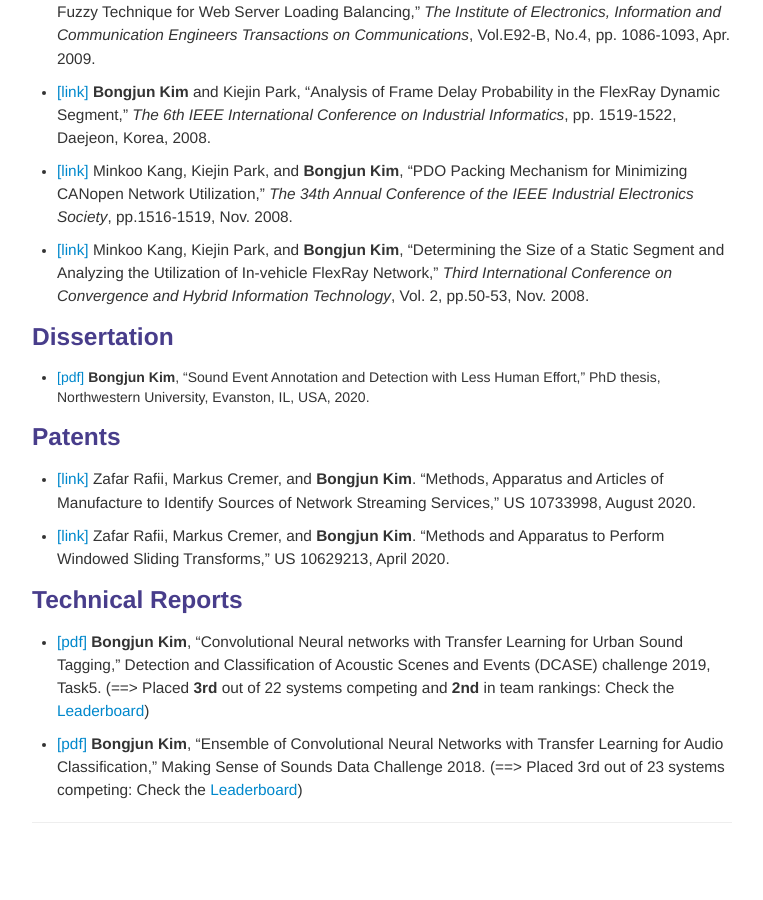
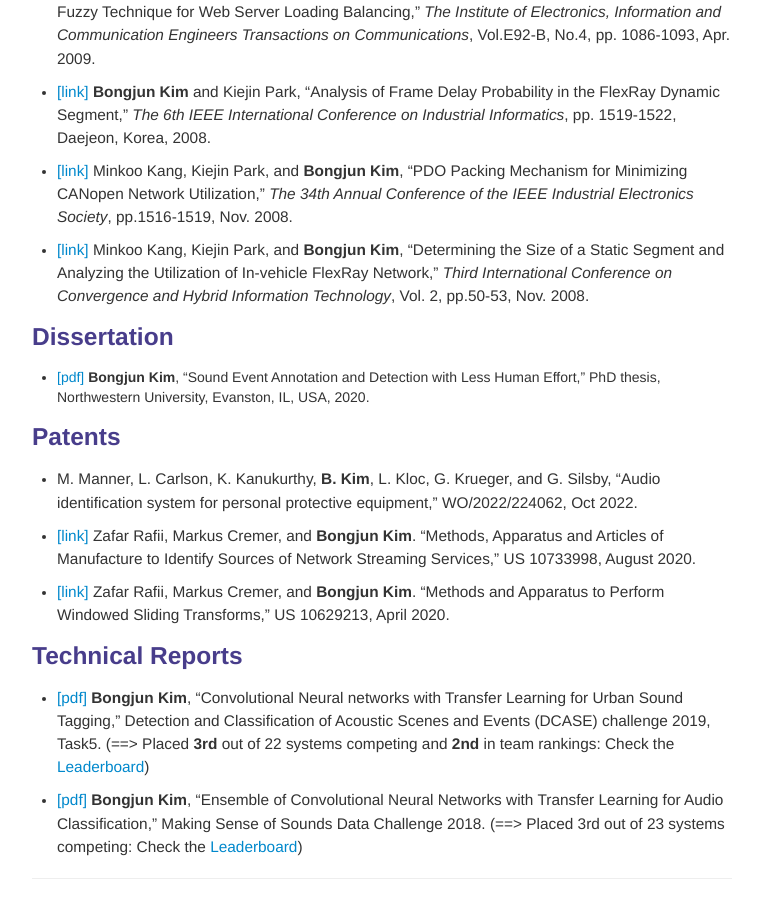
Before and after one commit to bongjun/bongjun.github.io, a Jekyll site: the page built from pages/publications.md, in a window 1280 px wide and 900 px high, scrolled down 1738 px. Shown: the whole window, without its empty margins (258-1021 px from the left). Built offline with Jekyll 4.4.1, drawn with Linux system fonts in a browser that asks for light colours; before the commit the page ends 2582 px from its top, so only the background shows below that.

Commit message:
Update publications.md

```diff
--- a/pages/publications.md
+++ b/pages/publications.md
@@ -61,6 +61,8 @@ description: Bongjun Kim's publications
 
 ### Patents
 
+* M. Manner, L. Carlson, K. Kanukurthy, **B. Kim**, L. Kloc, G. Krueger, and G. Silsby, “Audio identification system for personal protective equipment,” WO/2022/224062, Oct 2022.
+
 * [[link]](http://www.freepatentsonline.com/y2019/0122673.html) Zafar Rafii, Markus Cremer, and **Bongjun Kim**. "Methods, Apparatus and Articles of Manufacture to Identify Sources of Network Streaming Services," US 10733998, August 2020.
 
 * [[link]](http://www.freepatentsonline.com/y2019/0122678.html) Zafar Rafii, Markus Cremer, and **Bongjun Kim**. "Methods and Apparatus to Perform Windowed Sliding Transforms," US 10629213, April 2020.
```
